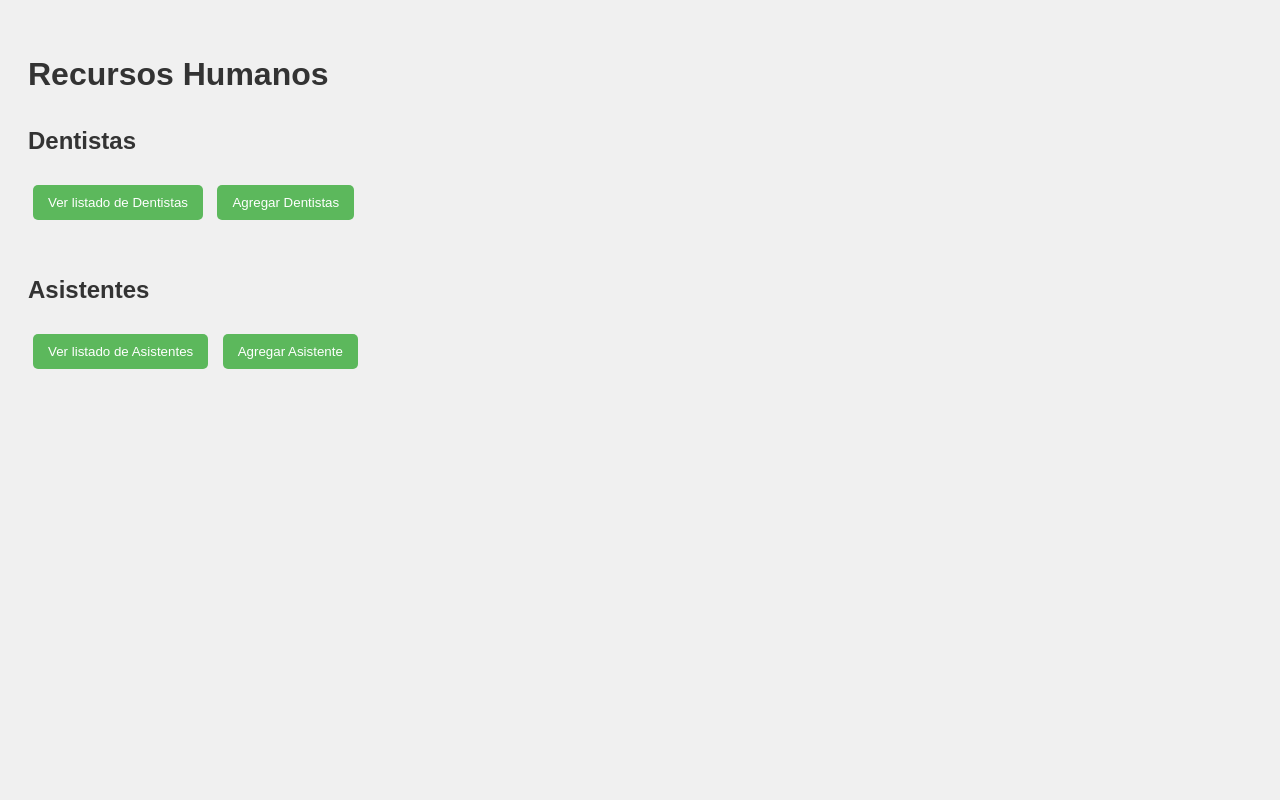
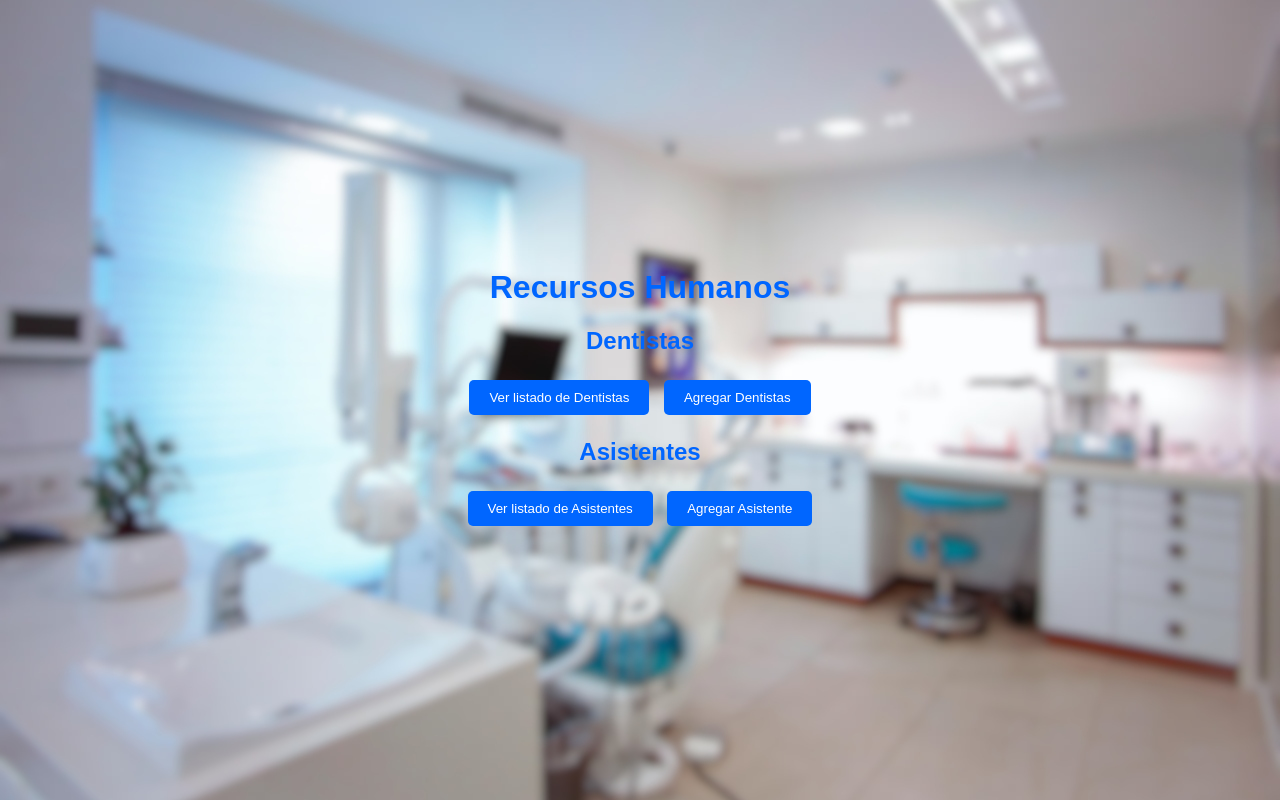
Before and after one commit to url-classes/ClinicaDental, a Django app: template app/templates/layouts/recursosHumanos.html in a window 1280 px wide. Run offline with Django 5.2, Linux system fonts and the light colour scheme; the template is opened without the code that fills it, so the values that code supplies are empty.

Commit message:
CSS de RRHH

```diff
--- a/app/static/css/styleRecursosHumanos.css
+++ b/app/static/css/styleRecursosHumanos.css
@@ -1,62 +1,42 @@
-/* Estilos generales */
 body {
-  font-family: 'Arial', sans-serif;
-  background-color: #f0f0f0;
-  color: #333;
-  padding: 20px;
-  line-height: 1.6;
+  margin: 0;
+  padding: 0;
+  font-family: Arial, sans-serif;
+  background-color: #f0f7ff; /* Azul claro para el fondo */
+  color: #333; /* Color de texto */
 }
 
-.container {
-  background-color: #fff;
-  padding: 20px;
-  border-radius: 5px;
-  box-shadow: 0 0 10px rgba(0, 0, 0, 0.1);
+.background-image {
+  background-image: url('../img/clinica-dental\ \(1\).jpg'); /* Ruta a tu imagen de fondo */
+  background-size: cover;
+  background-position: center;
+  height: 100vh;
+  display: flex;
+  justify-content: center;
+  align-items: center;
+  flex-direction: column; /* Alinear elementos en columna */
 }
 
-h1, h2, h3 {
-  color: #333;
+.content {
+  text-align: center;
 }
 
-/* Estilos para los formularios */
-.formulario {
-  background-color: #f9f9f9;
-  padding: 15px;
-  margin-top: 20px;
-  border-radius: 5px;
-  box-shadow: 0 0 5px rgba(0, 0, 0, 0.1);
+h1, h2 {
+  color: #0066ff; /* Azul oscuro para los títulos */
+  margin-top: 0; /* Eliminar margen superior por defecto */
 }
 
-.formulario label {
-  display: block;
-  margin: 10px 0 5px;
-}
-
-.formulario input[type="text"],
-.formulario input[type="email"] {
-  width: 100%;
-  padding: 10px;
-  margin-bottom: 10px;
-  border: 1px solid #ccc;
-  border-radius: 5px;
-}
-
-/* Estilos para los botones */
-button {
-  background-color: #5cb85c;
+.boton {
+  background-color: #0066ff; /* Azul oscuro para los botones */
   color: white;
   border: none;
-  padding: 10px 15px;
+  padding: 10px 20px;
   margin: 5px;
   border-radius: 5px;
   cursor: pointer;
+  transition: background-color 0.3s ease;
 }
 
-button:hover {
-  background-color: #4cae4c;
+.boton:hover {
+  background-color: #0052cc; /* Cambio de color al pasar el cursor sobre el botón */
 }
-
-/* Ocultar elementos con la clase 'hidden' */
-.hidden {
-  display: none;
-}
```
Also changed, not shown: app/static/img/clinica-dental (1).jpg (added).
